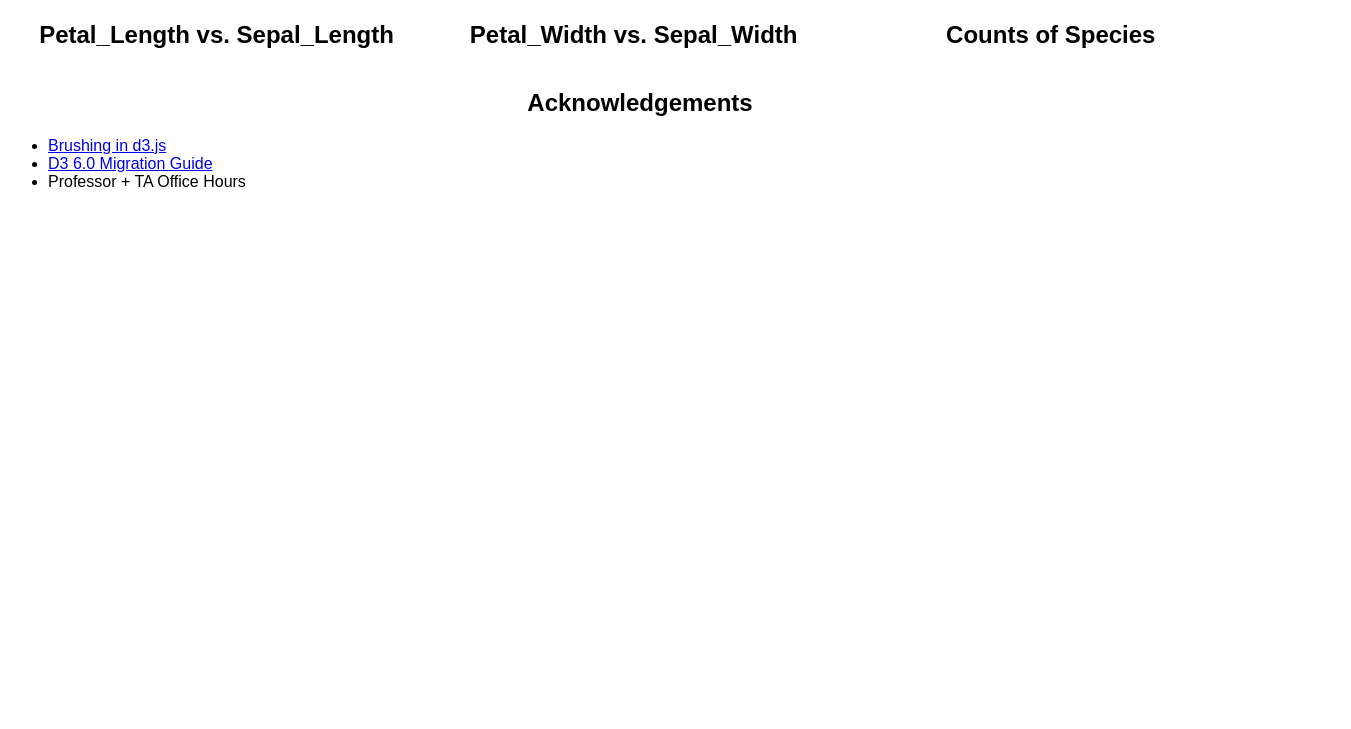
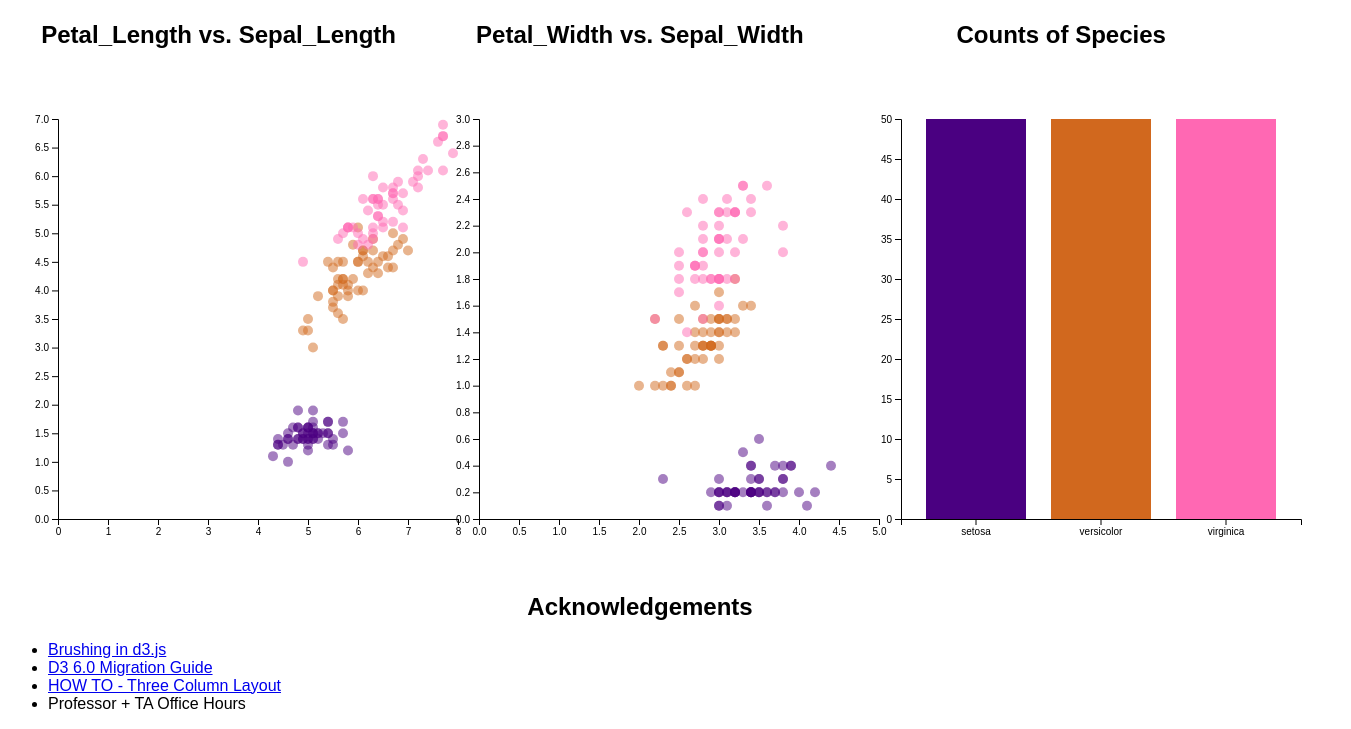
Before and after one commit to DS4200-S23-Class/hw-06-jenny-and-jethro-1, a plain HTML site: page index.html in a window 1280 px wide. Shown: the part 79-808 px from the top of the page, 1351 px wide, since content can reach past the window. Drawn offline with Linux system fonts and the light colour scheme.

Commit message:
initial proofread

```diff
--- a/index.html
+++ b/index.html
@@ -57,6 +57,7 @@
         <ul>
             <li><a href="https://d3-graph-gallery.com/graph/interactivity_brush.html#realgraph">Brushing in d3.js</a></li>
             <li><a href="https://observablehq.com/@d3/d3v6-migration-guide">D3 6.0 Migration Guide</a></li>
+            <li><a href="https://www.w3schools.com/howto/howto_css_three_columns.asp">HOW TO - Three Column Layout</a></li>
             <li>Professor + TA Office Hours</li>
 
         </ul>
--- a/main.js
+++ b/main.js
@@ -43,19 +43,19 @@ d3.csv("data/iris.csv").then((data) => {
   // Scatter plot: Petal_Length vs. Sepal_Length
 
   // Find max sepal length (x) value
-  const MAX_X1 = d3.max(data, (d) => { return parseInt(d.Sepal_Length); });
+  const MAX_SEP_LEN = d3.max(data, (d) => { return parseInt(d.Sepal_Length); });
 
   // Find max petal length (y) value
-  const MAX_Y1 = d3.max(data, (d) => { return parseInt(d.Petal_Length); });
+  const MAX_PET_LEN = d3.max(data, (d) => { return parseInt(d.Petal_Length); });
 
   // Scale X
-  const X1_SCALE = d3.scaleLinear()
-                     .domain([0, (MAX_X1 + 1)]) // add some padding
+  const SEP_LEN_SCALE = d3.scaleLinear()
+                     .domain([0, (MAX_SEP_LEN + 1)]) // add some padding
                      .range([0, VIS_WIDTH]);
 
   // Scale Y
-  const Y1_SCALE = d3.scaleLinear()
-                     .domain([0, (MAX_Y1 + 1)])
+  const PET_LEN_SCALE = d3.scaleLinear()
+                     .domain([0, (MAX_PET_LEN + 1)])
                      .range([VIS_HEIGHT, 0]);
 
   // Plot points on scatter plot
@@ -64,21 +64,21 @@ d3.csv("data/iris.csv").then((data) => {
                        .data(data)
                        .enter()
                        .append("circle")
-                       .attr("cx", (d) => { return (X1_SCALE(d.Sepal_Length) + MARGINS.left); })
-                       .attr("cy", (d) => { return (Y1_SCALE(d.Petal_Length) + MARGINS.top); })
+                       .attr("cx", (d) => { return (SEP_LEN_SCALE(d.Sepal_Length) + MARGINS.left); })
+                       .attr("cy", (d) => { return (PET_LEN_SCALE(d.Petal_Length) + MARGINS.top); })
                        .attr("r", 5)
                        .attr("class", (d) => { return d.Species; });
 
   // Add X axis
   FRAME1.append("g")
         .attr("transform", "translate(" + MARGINS.left + "," + (VIS_HEIGHT + MARGINS.top) + ")")
-        .call(d3.axisBottom(X1_SCALE).ticks(9))
+        .call(d3.axisBottom(SEP_LEN_SCALE).ticks(9))
         .attr("font-size", "10px");
 
   // Add Y axis
   FRAME1.append("g")
         .attr("transform", "translate(" + MARGINS.left + "," + MARGINS.bottom + ")")
-        .call(d3.axisLeft(Y1_SCALE).ticks(14))
+        .call(d3.axisLeft(PET_LEN_SCALE).ticks(14))
         .attr("font-size", "10px");
 
 
@@ -86,19 +86,19 @@ d3.csv("data/iris.csv").then((data) => {
   // Scatter plot: Petal_Width vs. Sepal_Width
 
   // Find max sepal width (x) value
-  const MAX_X2 = d3.max(data, (d) => { return parseInt(d.Sepal_Width); });
+  const MAX_SEP_WIDTH = d3.max(data, (d) => { return parseInt(d.Sepal_Width); });
 
   // Find max petal width (y) value
-  const MAX_Y2 = d3.max(data, (d) => { return parseInt(d.Petal_Width); });
+  const MAX_PET_WIDTH = d3.max(data, (d) => { return parseInt(d.Petal_Width); });
 
   // Scale X
-  const X2_SCALE = d3.scaleLinear()
-                     .domain([0, (MAX_X2 + 1)]) // add some padding
+  const SEP_WIDTH_SCALE = d3.scaleLinear()
+                     .domain([0, (MAX_SEP_WIDTH + 1)]) // add some padding
                      .range([0, VIS_WIDTH]);
 
   // Scale Y
-  const Y2_SCALE = d3.scaleLinear()
-                     .domain([0, (MAX_Y2 + 1)])
+  const PET_WIDTH_SCALE = d3.scaleLinear()
+                     .domain([0, (MAX_PET_WIDTH + 1)])
                      .range([VIS_HEIGHT, 0]);
 
   // Plot points on scatter plot
@@ -107,55 +107,55 @@ d3.csv("data/iris.csv").then((data) => {
                        .data(data)
                        .enter()
                        .append("circle")
-                       .attr("cx", (d) => { return (X2_SCALE(d.Sepal_Width) + MARGINS.left); })
-                       .attr("cy", (d) => { return (Y2_SCALE(d.Petal_Width) + MARGINS.top); })
+                       .attr("cx", (d) => { return (SEP_WIDTH_SCALE(d.Sepal_Width) + MARGINS.left); })
+                       .attr("cy", (d) => { return (PET_WIDTH_SCALE(d.Petal_Width) + MARGINS.top); })
                        .attr("r", 5)
                        .attr("class", (d) => { return d.Species; });
 
   // Add X axis
   FRAME2.append("g")
         .attr("transform", "translate(" + MARGINS.left + "," + (VIS_HEIGHT + MARGINS.top) + ")")
-        .call(d3.axisBottom(X2_SCALE).ticks(9))
+        .call(d3.axisBottom(SEP_WIDTH_SCALE).ticks(9))
         .attr("font-size", "10px");
 
   // Add Y axis
   FRAME2.append("g")
         .attr("transform", "translate(" + MARGINS.left + "," + MARGINS.bottom + ")")
-        .call(d3.axisLeft(Y2_SCALE).ticks(14))
+        .call(d3.axisLeft(PET_WIDTH_SCALE).ticks(14))
         .attr("font-size", "10px");
 
   // Add brushing
   FRAME2.call( d3.brush()                 // Use d3.brish to initalize a brush feature
                  .extent( [ [0,0], [FRAME_WIDTH, FRAME_HEIGHT] ] ) // establish the brush area (maximum brush window = entire graph area)
-                 .on("start brush", updateChart) // 'updateChart' is triggered every time the brush window gets altered
+                 .on("start brush", updateChart)); // 'updateChart' is triggered every time the brush window gets altered
 
 
 
   // Bar graph: Count of Species
 
   // Set max Y (count) value
-  const MAX_VAL = 50;
+  const MAX_COUNT = 50;
 
   // Scale X
-  const BAR_X_SCALE = d3.scaleBand()
+  const BAR_SPECIES_SCALE = d3.scaleBand()
                         .range([ 0, VIS_WIDTH ])
                         .domain(data.map(function(d) { return d.Species; }))
                         .padding(0.2);
 
   // Scale Y
-  const BAR_Y_SCALE = d3.scaleLinear()
-                        .domain([0, MAX_VAL])
+  const BAR_COUNT_SCALE = d3.scaleLinear()
+                        .domain([0, MAX_COUNT])
                         .range([ VIS_HEIGHT, 0]);
 
   // Add X axis
   FRAME3.append("g")
         .attr("transform", "translate(0," + VIS_HEIGHT + ")")
-        .call(d3.axisBottom(BAR_X_SCALE))
+        .call(d3.axisBottom(BAR_SPECIES_SCALE))
         .selectAll("text");
 
   // Add Y axis
   FRAME3.append("g")
-        .call(d3.axisLeft(BAR_Y_SCALE));
+        .call(d3.axisLeft(BAR_COUNT_SCALE));
 
   // Add bars, which are scaled accordingly
   let myBar = FRAME3.append("g")
@@ -163,10 +163,10 @@ d3.csv("data/iris.csv").then((data) => {
                     .data(data)
                     .enter()
                     .append("rect")
-                    .attr("x", function(d) { return BAR_X_SCALE(d.Species); })
-                    .attr("y", BAR_Y_SCALE(50))
-                    .attr("width", BAR_X_SCALE.bandwidth())
-                    .attr("height", function(d) { return VIS_HEIGHT - BAR_Y_SCALE(50); })
+                    .attr("x", function(d) { return BAR_SPECIES_SCALE(d.Species); })
+                    .attr("y", BAR_COUNT_SCALE(50))
+                    .attr("width", BAR_SPECIES_SCALE.bandwidth())
+                    .attr("height", function(d) { return VIS_HEIGHT - BAR_COUNT_SCALE(50); })
                     .attr("class", (d) => { return d.Species; });
 
 
@@ -177,9 +177,9 @@ d3.csv("data/iris.csv").then((data) => {
   // and an orange border and corresponding bars should be highlighted with an orange border in the bar chart.
   function updateChart(event) {
     selection = event.selection;
-    myPoint1.classed("selected", function(d){ return isBrushed(selection, X2_SCALE(d.Sepal_Width) + MARGINS.left, Y2_SCALE(d.Petal_Width) + MARGINS.top ); } )
-    myPoint2.classed("selected", function(d){ return isBrushed(selection, X2_SCALE(d.Sepal_Width) + MARGINS.left, Y2_SCALE(d.Petal_Width) + MARGINS.top ); } )
-    myBar.classed("selected", function(d){ return isBrushed(selection, X2_SCALE(d.Sepal_Width) + MARGINS.left, Y2_SCALE(d.Petal_Width) + MARGINS.top ); } )
+    myPoint1.classed("selected", function(d){ return isBrushed(selection, SEP_WIDTH_SCALE(d.Sepal_Width) + MARGINS.left, PET_WIDTH_SCALE(d.Petal_Width) + MARGINS.top ); } )
+    myPoint2.classed("selected", function(d){ return isBrushed(selection, SEP_WIDTH_SCALE(d.Sepal_Width) + MARGINS.left, PET_WIDTH_SCALE(d.Petal_Width) + MARGINS.top ); } )
+    myBar.classed("selected", function(d){ return isBrushed(selection, SEP_WIDTH_SCALE(d.Sepal_Width) + MARGINS.left, PET_WIDTH_SCALE(d.Petal_Width) + MARGINS.top ); } )
   };
 
   // Returns TRUE if a point is in the selection window, returns FALSE if it is not
--- a/style.css
+++ b/style.css
@@ -17,7 +17,7 @@ body {
 
 /* Adjusts the left column */
 .flex-left {
-	width: 33%;
+	width: 33.33%;
 	flex-wrap: flex;
 	flex-direction: column;
 }
@@ -25,14 +25,14 @@ body {
 /* Adjusts the middle column */
 .flex-middle {
 	flex-direction: column;
-	width: 33%;
+	width: 33.33%;
 	flex-wrap: wrap;
 }
 
 /* Adjusts the right column */
 .flex-right {
 	flex-direction: column;
-	width: 33%;
+	width: 33.33%;
 	flex-wrap: wrap;
 }
 
@@ -59,5 +59,4 @@ body {
 	opacity: 100%;
 	stroke: orange;
 	stroke-width: 3px;
-
 }
```
